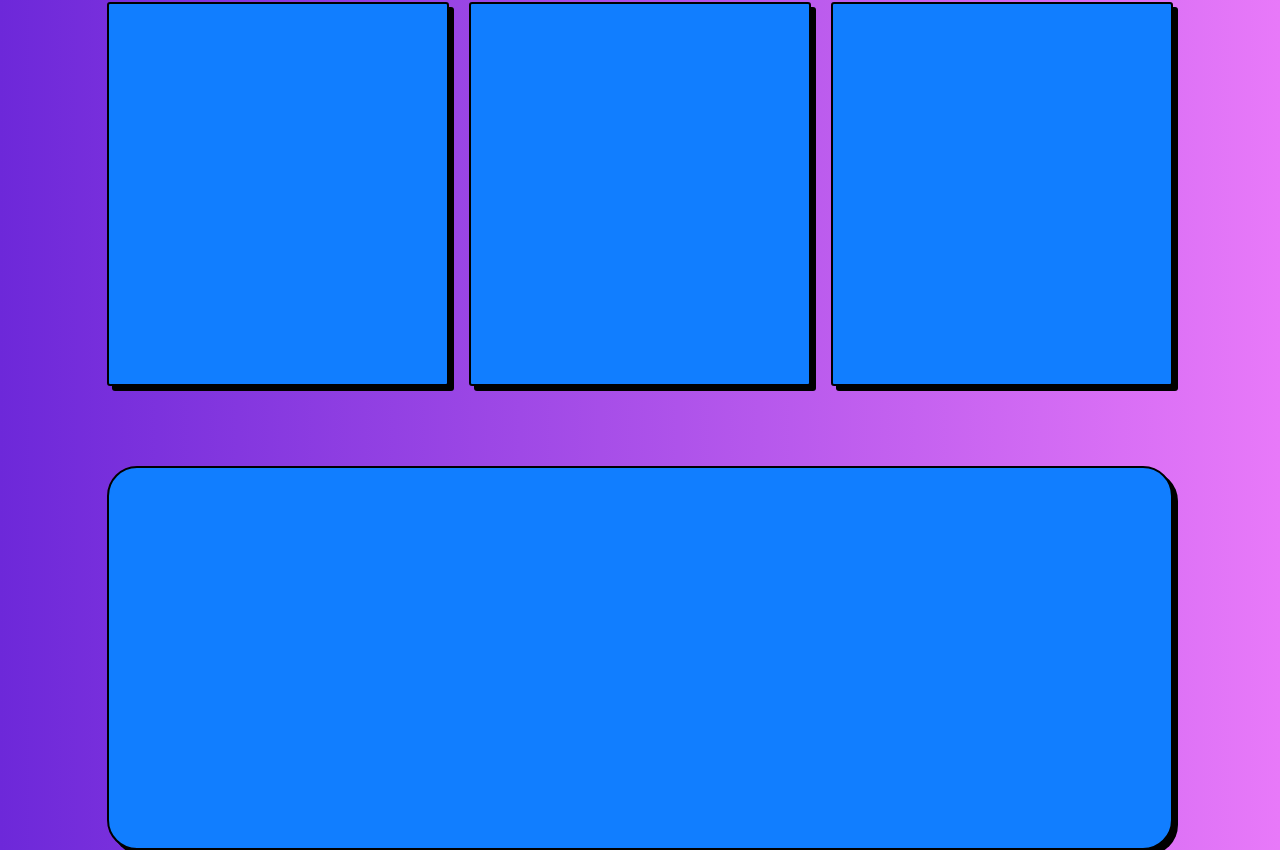
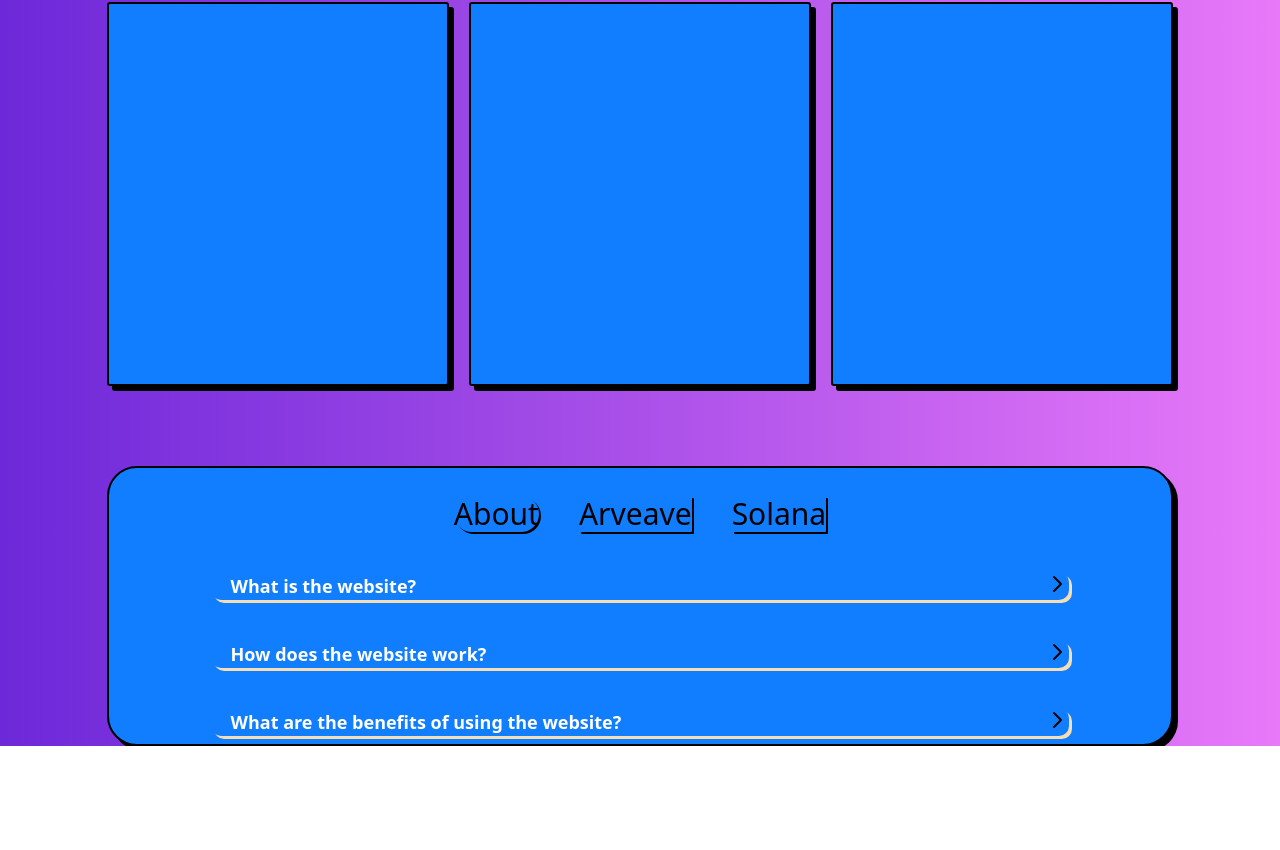
Before and after one commit to cryptically-challenged/oversean, a Next.js app: page / in a window 1280 px wide. Shown: the part 990-1840 px from the top of the page. After the commit the page ends 1736 px from the top, so only its background shows below. Built offline with nearby package versions, Linux system fonts and the light colour scheme.

Commit message:
Completed FAQ

```diff
--- /dev/null
+++ b/src/components/Accordion.tsx
@@ -0,0 +1,66 @@
+import React, { useState, useRef } from "react";
+
+type AccordionProps = {
+  title: string;
+  content: string;
+};
+const Accordion = ({ title, content }: AccordionProps) => {
+  const [isOpened, setOpened] = useState<boolean>(false);
+  const [height, setHeight] = useState<string>("0px");
+  const contentElement = useRef(null);
+
+  const HandleOpening = () => {
+    setOpened(!isOpened);
+    setHeight(!isOpened ? `${contentElement.current.scrollHeight}px` : "0px");
+  };
+  return (
+    <div
+      onClick={HandleOpening}
+      className="shadow-solid-reverse mx-auto mt-10 w-5/6"
+    >
+      <div className={"flex justify-between"}>
+        <h4 className="ml-5 text-lg font-semibold text-white">{title}</h4>
+        {isOpened ? (
+          <svg
+            xmlns="http://www.w3.org/2000/svg"
+            fill="none"
+            viewBox="0 0 24 24"
+            stroke="currentColor"
+            className="h-6 w-6"
+          >
+            <path
+              stroke-linecap="round"
+              stroke-linejoin="round"
+              stroke-width="2"
+              d="M19 9l-7 7-7-7"
+            />
+          </svg>
+        ) : (
+          <svg
+            xmlns="http://www.w3.org/2000/svg"
+            fill="none"
+            viewBox="0 0 24 24"
+            stroke="currentColor"
+            className="h-6 w-6"
+          >
+            <path
+              stroke-linecap="round"
+              stroke-linejoin="round"
+              stroke-width="2"
+              d="M9 5l7 7-7 7"
+            />
+          </svg>
+        )}
+      </div>
+      <div
+        ref={contentElement}
+        style={{ height: height }}
+        className="overflow-hidden transition-all duration-300"
+      >
+        <p className="p-4 text-lg">{content}</p>
+      </div>
+    </div>
+  );
+};
+
+export default Accordion;
--- /dev/null
+++ b/src/components/faq.tsx
@@ -0,0 +1,129 @@
+import { useState } from "react";
+import Accordion from "./Accordion";
+export default function Faq() {
+  const arweave = [
+    {
+      title: "What is Arweave?",
+      content:
+        "Arweave is a new type of blockchain-based data storage system that securely stores documents, data, and other digital records.",
+    },
+    {
+      title: "How does Arweave store documents?",
+      content:
+        "Arweave utilizes a distributed ledger technology to store documents, data, and other digital records in an immutable and secure manner.",
+    },
+    {
+      title: "What are the benefits of using Arweave for document storage?",
+      content:
+        "Using Arweave for document storage provides increased security, streamlined processes, cost savings, and permastorage of documents.",
+    },
+    {
+      title: "How secure is Arweave?",
+      content:
+        "Arweave is highly secure, utilizing a distributed ledger technology to ensure that documents, data, and other digital records are stored in an immutable and secure manner.",
+    },
+    {
+      title: "How easy is it to use Arweave?",
+      content:
+        "Arweave is very user-friendly and requires minimal setup. It is easy to create an account, securely store documents, and submit applications with just a few clicks.",
+    },
+  ];
+
+  const website = [
+    {
+      title: "What is the website?",
+      content:
+        "The website is an online platform that utilizes Arweave’s blockchain-based data storage system to securely store documents, data, and other digital records for the purpose of streamlining the college application process for international students.",
+    },
+    {
+      title: "How does the website work?",
+      content:
+        "The website allows users to register for an account and securely store their documents on Arweave’s blockchain-based data storage system. Then, users can easily submit their application documents to universities with a few clicks of a button.",
+    },
+    {
+      title: "What are the benefits of using the website?",
+      content:
+        "Using the website provides increased security, streamlined processes, cost savings, and permastorage of documents. Additionally, the website makes it easier and more secure for international students to apply to universities.",
+    },
+  ];
+
+  const solana = [
+    {
+      title: "What is Solana?",
+      content:
+        "Solana is a high-performance blockchain network that enables developers to build and deploy decentralized applications quickly, securely, and scalably.",
+    },
+    {
+      title: "How does Solana work?",
+      content:
+        "Solana utilizes a unique Proof-of-History consensus algorithm to enable transactions to be securely validated and stored on the blockchain in a fast and efficient manner.",
+    },
+    {
+      title: "What are the benefits of using Solana?",
+      content:
+        "Solana provides developers with a secure, scalable platform to develop and deploy decentralized applications. It also enables users to transfer and store their digital assets securely and quickly.",
+    },
+  ];
+
+  const [temp, setTemp] = useState(website);
+  const [active, setActive] = useState("website");
+  const handleActive = (e) => {
+    setActive(e.target.id);
+    if (e.target.id === "website") {
+      setTemp(website);
+    } else if (e.target.id === "arweave") {
+      setTemp(arweave);
+    } else if (e.target.id === "solana") {
+      setTemp(solana);
+    }
+  };
+  console.log(active === "solana" ? "rounded-submit" : "btn-submit-gray");
+  return (
+    <div className="mt-20 flex justify-center">
+      <div className="card shadow-solid-curve h-auto w-5/6">
+        <div className="flex justify-center">
+          <div className="mt-5 flex space-x-10">
+            <button
+              id="website"
+              className={
+                active === "website"
+                  ? "shadow-solid-curve-btn"
+                  : "shadow-solid-div-btn"
+              }
+              onClick={handleActive}
+            >
+              About
+            </button>
+            <button
+              id="arweave"
+              className={
+                active === "arweave"
+                  ? "shadow-solid-curve-btn"
+                  : "shadow-solid-div-btn"
+              }
+              onClick={handleActive}
+            >
+              Arveave
+            </button>
+            <button
+              id="solana"
+              className={
+                active === "solana"
+                  ? "shadow-solid-curve-btn"
+                  : "shadow-solid-div-btn"
+              }
+              onClick={handleActive}
+            >
+              Solana
+            </button>
+          </div>
+        </div>
+        <div className="mt-10">
+          {temp.map((item, index) => {
+            return <Accordion title={item.title} content={item.content} />;
+          })}
+        </div>
+      </div>
+    </div>
+  );
+}
--- a/src/pages/index.tsx
+++ b/src/pages/index.tsx
@@ -2,7 +2,7 @@
 import Head from "next/head";
 import Link from "next/link";
 import { useEffect, useState } from "react";
-
+import Feedback from "../components/faq";
 const Home: NextPage = () => {
   const [disabled1, setDisabled1] = useState<boolean>(true);
   const [disabled2, setDisabled2] = useState<boolean>(true);
@@ -56,7 +56,11 @@
             </div>
 
             <div className="">
-              <button onClick={connectWallet} type="submit" className="btn-submit shadow-solid-curve">
+              <button
+                onClick={connectWallet}
+                type="submit"
+                className="btn-submit shadow-solid-curve"
+              >
                 Connect
               </button>
             </div>
@@ -84,11 +88,7 @@
         </div>
       </div>
       {/* Contact Us Page */}
-      <div className="mt-20 flex justify-center">
-        <div className="card shadow-solid-curve h-96 w-5/6">
-
-        </div>
-      </div>
+      <Feedback />
       {/* Footer */}
     </div>
   );
--- a/src/styles/globals.css
+++ b/src/styles/globals.css
@@ -15,11 +15,15 @@
 }
 
 .card {
-  @apply bg-blue border-2 border-black py-2 px-4 text-3xl;
+  @apply border-2 border-black bg-blue py-2 px-4 text-3xl;
 }
 
 .shadow-solid {
   box-shadow: 3px 3px black;
+  border-radius: 10px;
+}
+.shadow-solid-reverse {
+  box-shadow: 3px 3px wheat;
   border-radius: 10px;
 }
 
@@ -32,6 +36,15 @@
   box-shadow: 5px 5px black;
   border-radius: 3px;
 }
+.shadow-solid-curve-btn {
+  box-shadow: 2px 2px black;
+  border-radius: 20px;
+}
+
+.shadow-solid-div-btn {
+  box-shadow: 2px 2px black;
+  border-radius: 1px;
+}
 
 textarea:focus,
 input:focus {
```
Also changed, not shown: src/components/feedback.tsx (deleted), src/icon/ChevronClosed.svg (added), src/icon/ChevronOpen.svg (added).
